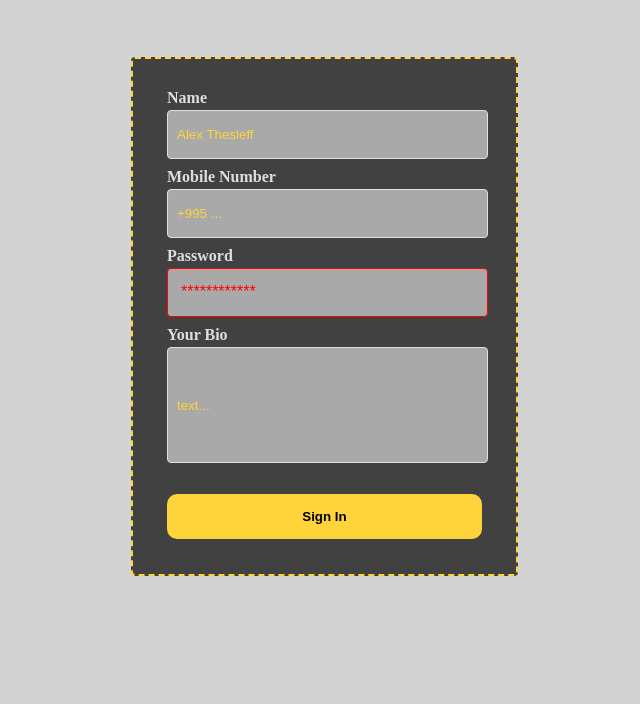
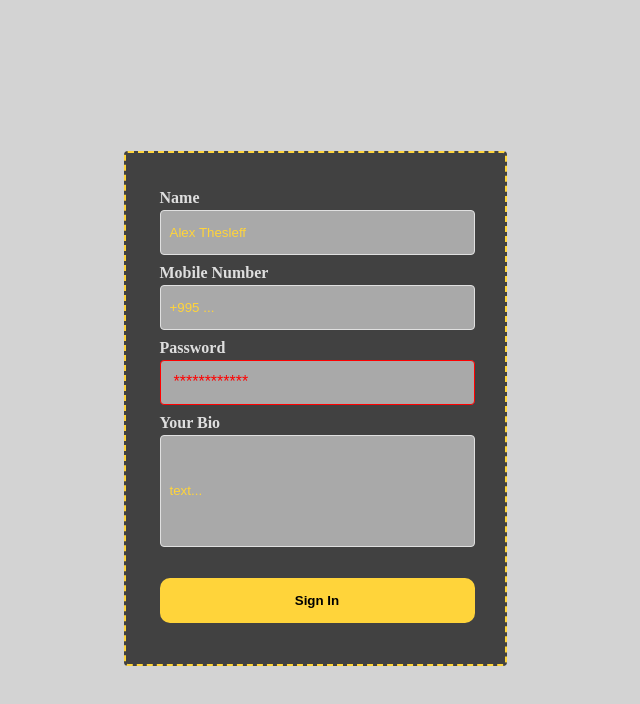
Before and after one commit to Sofochka15/project-82, a plain HTML site: page index.html in a window 1280 px wide. Shown: the whole page, without its empty margins (325-965 px from the left). Drawn offline with Linux system fonts and the light colour scheme.

Commit message:
Add files via upload

```diff
--- a/style.css
+++ b/style.css
@@ -1,17 +1,23 @@
+*{
+    box-sizing: border-box;
+}
 body{
     background-color: lightgray;
 }
 div{
+    width: 100%;
+    height: 100vh;
+    display: flex;
+    justify-content: center;
+    align-items: center;
+}
+form{
     width: 383px;
     height: 515px;
-    margin-top: 57px;
-    margin-left: 448px;
     border-radius: 4px;
     border: 2px dashed  #ffd43a;
     background-color: #414141;
-}
-form{
-    padding-top: 30px;
+    padding-top: 36px;
 }
 #text1{
     font-size: 16px;
```
